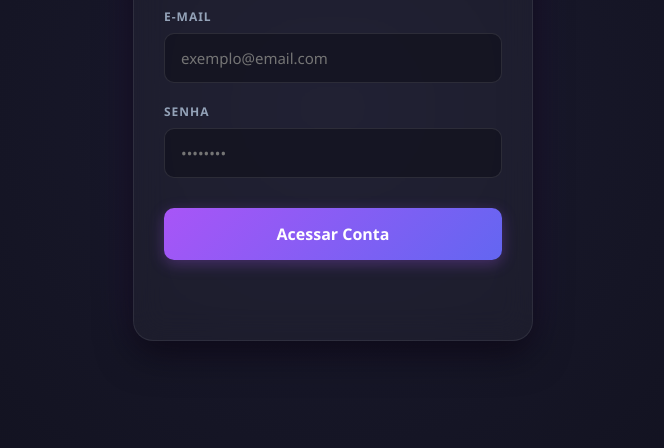
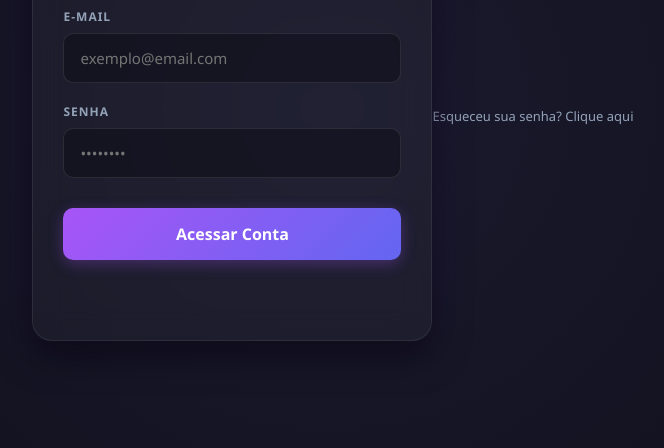
Before and after one commit to Dockazeshop/sensi, a plain HTML site: page index.html in a window 1280 px wide. Shown: the part 292-740 px from the top of the page, without its empty margins (307-971 px from the left). Drawn offline with Linux system fonts and the light colour scheme.

Commit message:
Update index.html

```diff
--- a/index.html
+++ b/index.html
@@ -155,6 +155,7 @@
 
         <div id="feedback-message"></div>
     </div>
+<a href="esqueci-senha.html" style="color: #94a3b8; text-decoration: none; font-size: 13px; display: block; margin-top: 15px;">Esqueceu sua senha? Clique aqui</a>
 
     <script>
         // CONFIGURAÇÃO DO FIREBASE (Copie e cole a URL do seu Realtime Database aqui)
```
